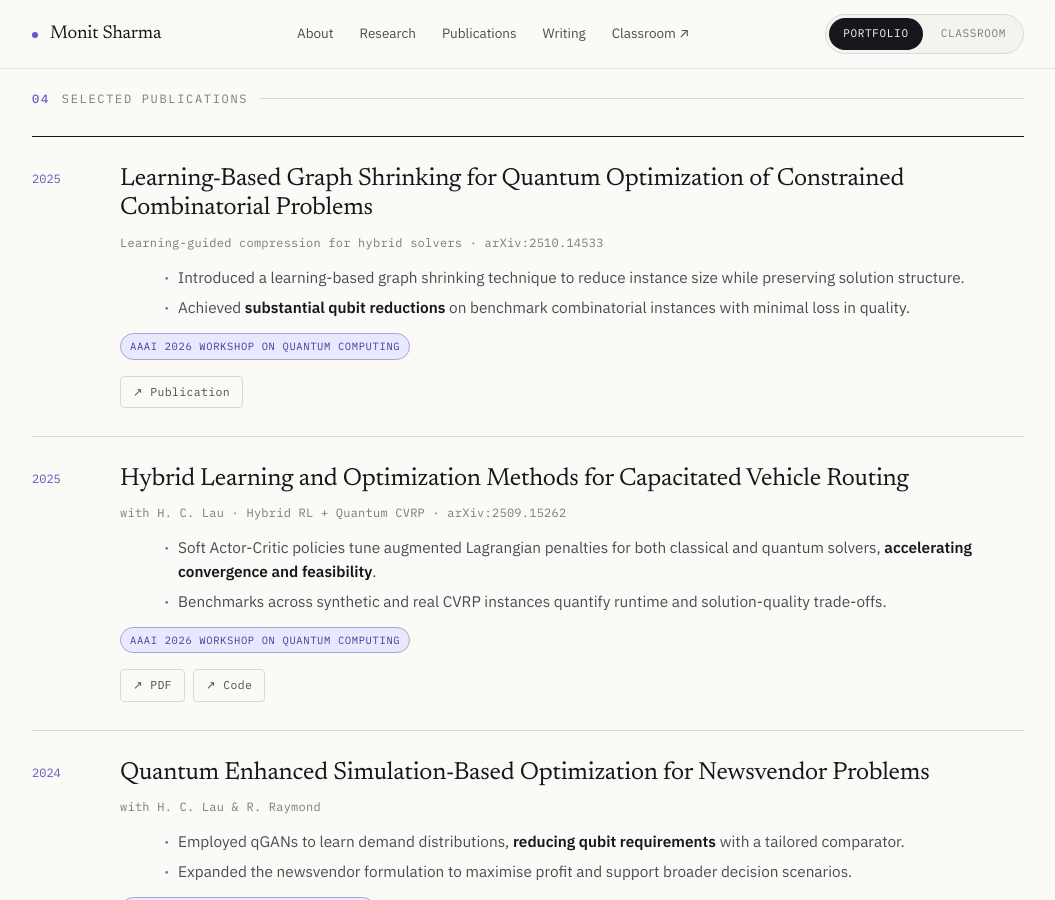
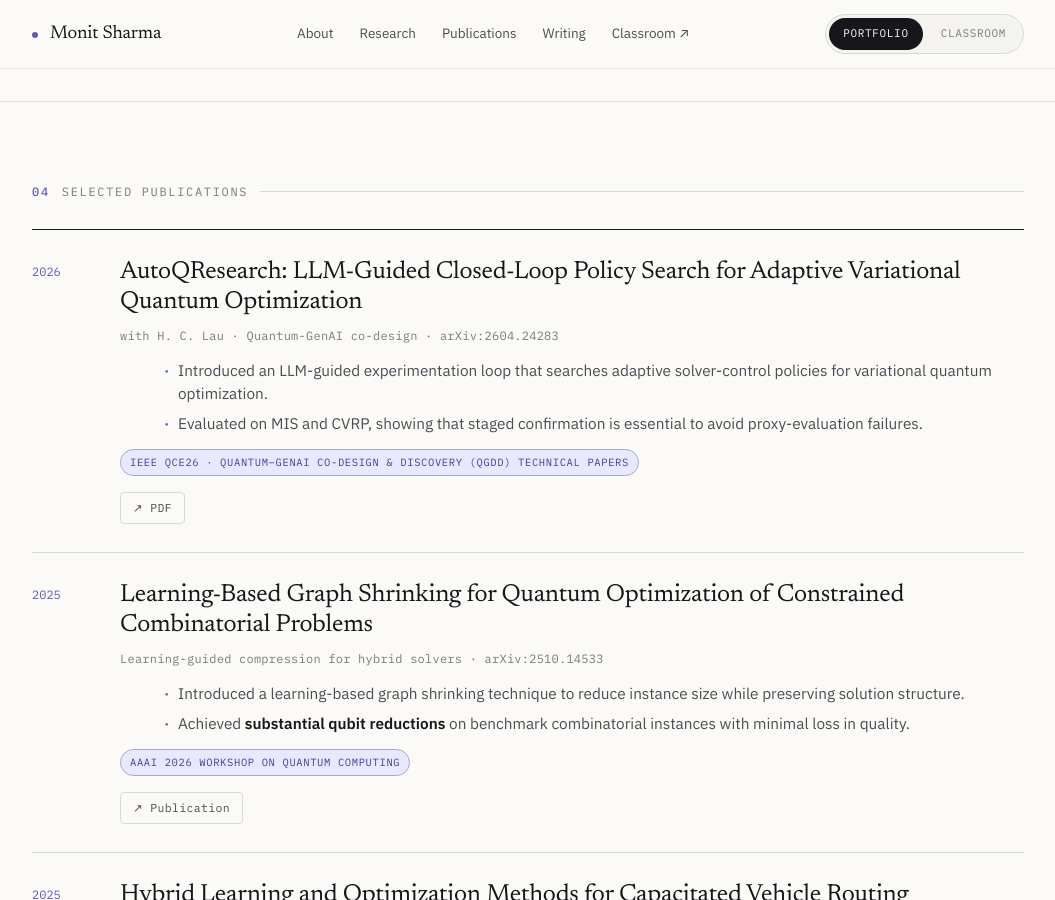
Before and after one commit to MonitSharma/portfolio, a Jekyll site: the page index.html, which Jekyll copies as it is, in a window 1280 px wide and 900 px high, scrolled down 2943 px. Shown: the whole window, without its empty margins (112-1167 px from the left). Built offline with Jekyll 4.4.1, drawn with Linux system fonts in a browser that asks for light colours; some of the changed text lies outside the part shown.

Commit message:
Promote AutoQResearch acceptance

```diff
--- a/_data/news.yml
+++ b/_data/news.yml
@@ -1,3 +1,6 @@
+- date: "2026-07"
+  content: "🎉 **AutoQResearch** accepted as a technical paper at **IEEE QCE26 Quantum–GenAI Co-Design & Discovery (QGDD)**."
+
 - date: "2025-10"
   content: "🎉 Two papers accepted at **AAAI 2026 Workshop on Quantum Computing**! Check out my work on Hybrid Learning for CVRP and Graph Shrinking."
 
--- a/_data/publications.yml
+++ b/_data/publications.yml
@@ -12,6 +12,8 @@
 - title: "AutoQResearch: LLM-Guided Closed-Loop Policy Search for Adaptive Variational Quantum Optimization"
   meta: with H. C. Lau · Quantum-GenAI co-design · arXiv:2604.24283
   year: 2026
+  selected: true
+  venue: IEEE QCE26 Quantum–GenAI Co-Design & Discovery (QGDD) Technical Papers
   description:
     - Introduced an LLM-guided experimentation loop that searches adaptive solver-control policies for variational quantum optimization.
     - Evaluated on MIS and CVRP, showing that staged confirmation is essential to avoid proxy-evaluation failures.
--- a/index.html
+++ b/index.html
@@ -230,6 +230,7 @@
   <div class="wrap">
     <div class="eyebrow"><span class="num">02</span> Recent News</div>
     <div class="news-list">
+      <div class="news-row"><span class="d">Jul 2026</span><span class="c">🎉 <b>AutoQResearch</b> accepted as a technical paper at <b>IEEE QCE26 Quantum–GenAI Co-Design &amp; Discovery (QGDD)</b>.</span></div>
       <div class="news-row"><span class="d">Oct 2025</span><span class="c">🎉 Two papers accepted at the <b>AAAI 2026 Workshop on Quantum Computing</b> — Hybrid Learning for CVRP and Learning-Based Graph Shrinking.</span></div>
       <div class="news-row"><span class="d">Sep 2024</span><span class="c">📄 New papers accepted at <b>IEEE QCE 2024</b> on Quantum Relaxation and Newsvendor Optimization.</span></div>
       <div class="news-row"><span class="d">Jan 2024</span><span class="c">🎤 Presented a poster on Quantum Newsvendor Optimization at <b>QIP 2024</b>.</span></div>
@@ -284,6 +285,19 @@
     <div class="eyebrow"><span class="num">04</span> Selected Publications</div>
     <div class="pub-feature" id="pubFeature">
       <!-- selected -->
+      <article class="pub-card is-sel">
+        <div class="pub-yr">2026</div>
+        <div>
+          <div class="pub-title">AutoQResearch: LLM-Guided Closed-Loop Policy Search for Adaptive Variational Quantum Optimization</div>
+          <div class="pub-meta">with H. C. Lau · Quantum-GenAI co-design · arXiv:2604.24283</div>
+          <ul class="pub-desc">
+            <li>Introduced an LLM-guided experimentation loop that searches adaptive solver-control policies for variational quantum optimization.</li>
+            <li>Evaluated on MIS and CVRP, showing that staged confirmation is essential to avoid proxy-evaluation failures.</li>
+          </ul>
+          <span class="tag tag-accent pub-venue">IEEE QCE26 · Quantum–GenAI Co-Design &amp; Discovery (QGDD) Technical Papers</span>
+          <div class="pub-links"><a href="https://arxiv.org/abs/2604.24283" target="_blank" rel="noopener">↗ PDF</a></div>
+        </div>
+      </article>
       <article class="pub-card is-sel">
         <div class="pub-yr">2025</div>
         <div>
@@ -348,18 +362,6 @@
             <li>Calibrated to Indian maritime energy imports, identifying <b>LPG exposure</b> and structural joint-failure resilience.</li>
           </ul>
           <div class="pub-links"><a href="https://arxiv.org/abs/2605.11990" target="_blank" rel="noopener">↗ PDF</a></div>
-        </div>
-      </article>
-      <article class="pub-card pub-hidden">
-        <div class="pub-yr">2026</div>
-        <div>
-          <div class="pub-title">AutoQResearch: LLM-Guided Closed-Loop Policy Search for Adaptive Variational Quantum Optimization</div>
-          <div class="pub-meta">with H. C. Lau · Quantum-GenAI co-design · arXiv:2604.24283</div>
-          <ul class="pub-desc">
-            <li>Introduced an LLM-guided experimentation loop that searches adaptive solver-control policies for variational quantum optimization.</li>
-            <li>Evaluated on MIS and CVRP, showing that staged confirmation is essential to avoid proxy-evaluation failures.</li>
-          </ul>
-          <div class="pub-links"><a href="https://arxiv.org/abs/2604.24283" target="_blank" rel="noopener">↗ PDF</a></div>
         </div>
       </article>
       <article class="pub-card pub-hidden">
```
